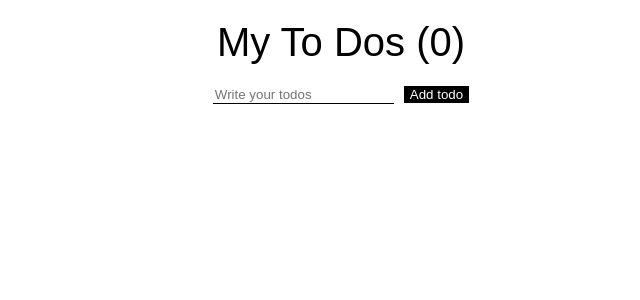
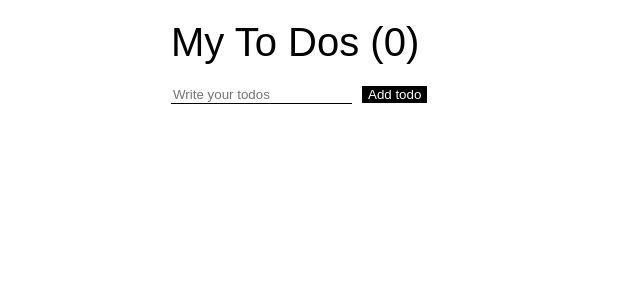
Before and after one commit to minseonnn/todolist_with_react_js, a React (Create React App) app: page / in a window 1280 px wide. Shown: the top 300 px of the page, without its empty margins (299-939 px from the left). Built offline with nearby package versions, Linux system fonts and the light colour scheme.

Commit message:
app module update

```diff
--- a/src/App.module.css
+++ b/src/App.module.css
@@ -5,7 +5,7 @@
   left: 50%;
   transform: translate(-50%, 0);
   display: flex;
-  align-items: center;
+  align-items: flex-start;
   flex-direction: column;
 }
 
```
